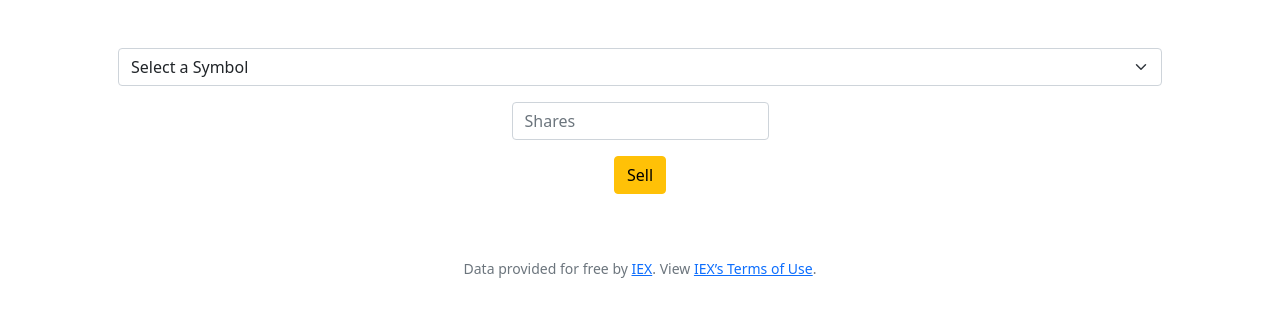
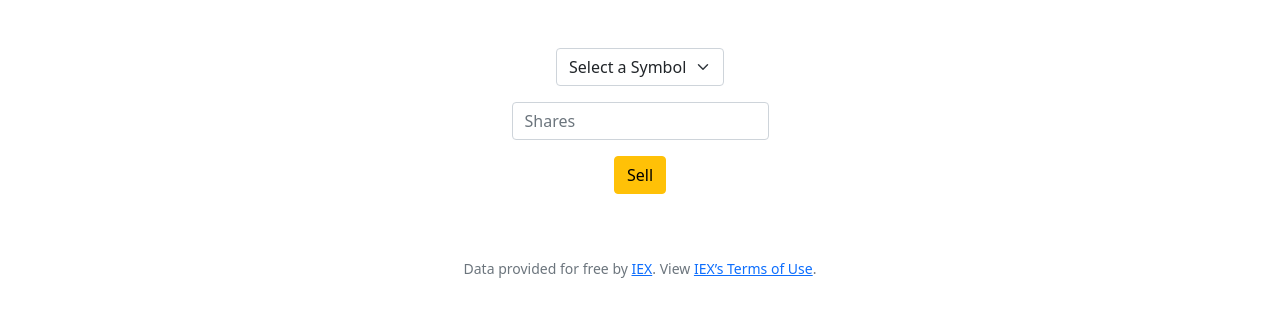
Before and after one commit to bluisfernandes/CS50, a Flask app: page /sell in a window 1280 px wide. Shown: the part 76-393 px from the top of the page. Run offline with Flask 2, Linux system fonts and the light colour scheme; a user stored in the database is signed in; data comes from the database, SQL or seed files in the repository; some libraries are stand-ins or nearby versions.

Commit message:
fix sell

```diff
--- a/pset9/finance/templates/sell.html
+++ b/pset9/finance/templates/sell.html
@@ -9,7 +9,7 @@
     <form action="/sell" method= "post">
         <div class="form-group">
 
-            <select class="form-select form-group" name="symbol" aria-label="Default select example">
+            <select class="form-select form-group mx-auto w-auto" name="symbol" aria-label="Default select example">
                 <option disabled selected value="">Select a Symbol</option>
             {% for symbol in SYMBOL %}
                 <option value="{{ symbol.symbol }}">{{ symbol.symbol }}</option>
```
